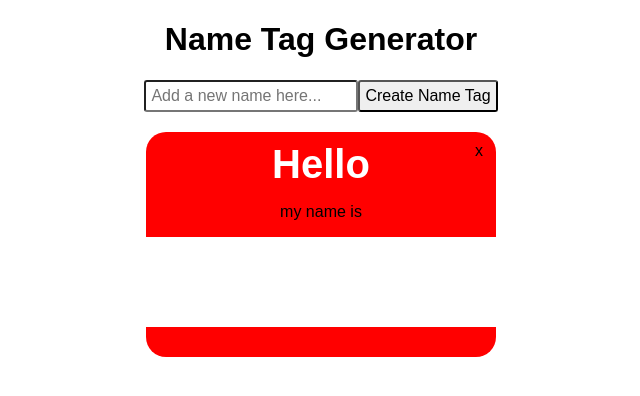
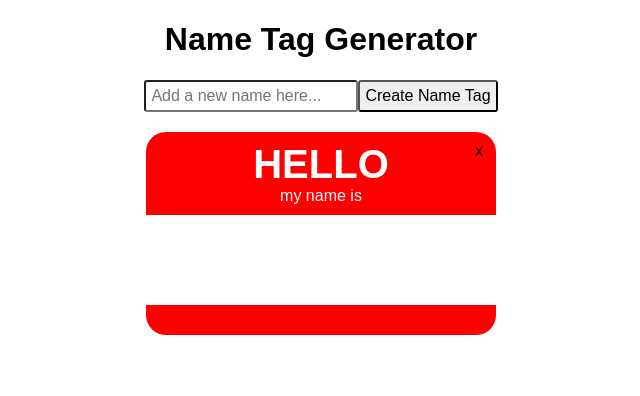
Before and after one commit to Mr-Luka/nameTag, a React (Create React App) app: page / in a window 1280 px wide. Shown: the top 396 px of the page, without its empty margins (319-959 px from the left). Built offline with nearby package versions, Linux system fonts and the light colour scheme.

Commit message:
finished

```diff
--- a/src/NameTag.js
+++ b/src/NameTag.js
@@ -1,15 +1,17 @@
 import React from "react";
 
-const NameTag = props => {
-    const deleteByIndex = () => props.removeName(props, index);
-    return (
-        <div className = "name-tag">
-            <h3 className ="title">Hello</h3>
-            <p className = "subtititle">my name is</p>
-            <h2 className ="name">{props.name}</h2>
-            <span onClick={deleteByIndex} className="name-tag__delete">x</span>
-        </div>
-    )
-}
+const NameTag = (props) => {
+  const deleteByIndex = () => props.removeName(props.index);
+  return (
+    <div className="name-tag">
+      <h3 className="title">HELLO</h3>
+      <p className="subtitle">my name is</p>
+      <h2 className="name">{props.name}</h2>
+      <span onClick={deleteByIndex} className="name-tag__delete">
+        x
+      </span>
+    </div>
+  );
+};
 
 export default NameTag;
```
